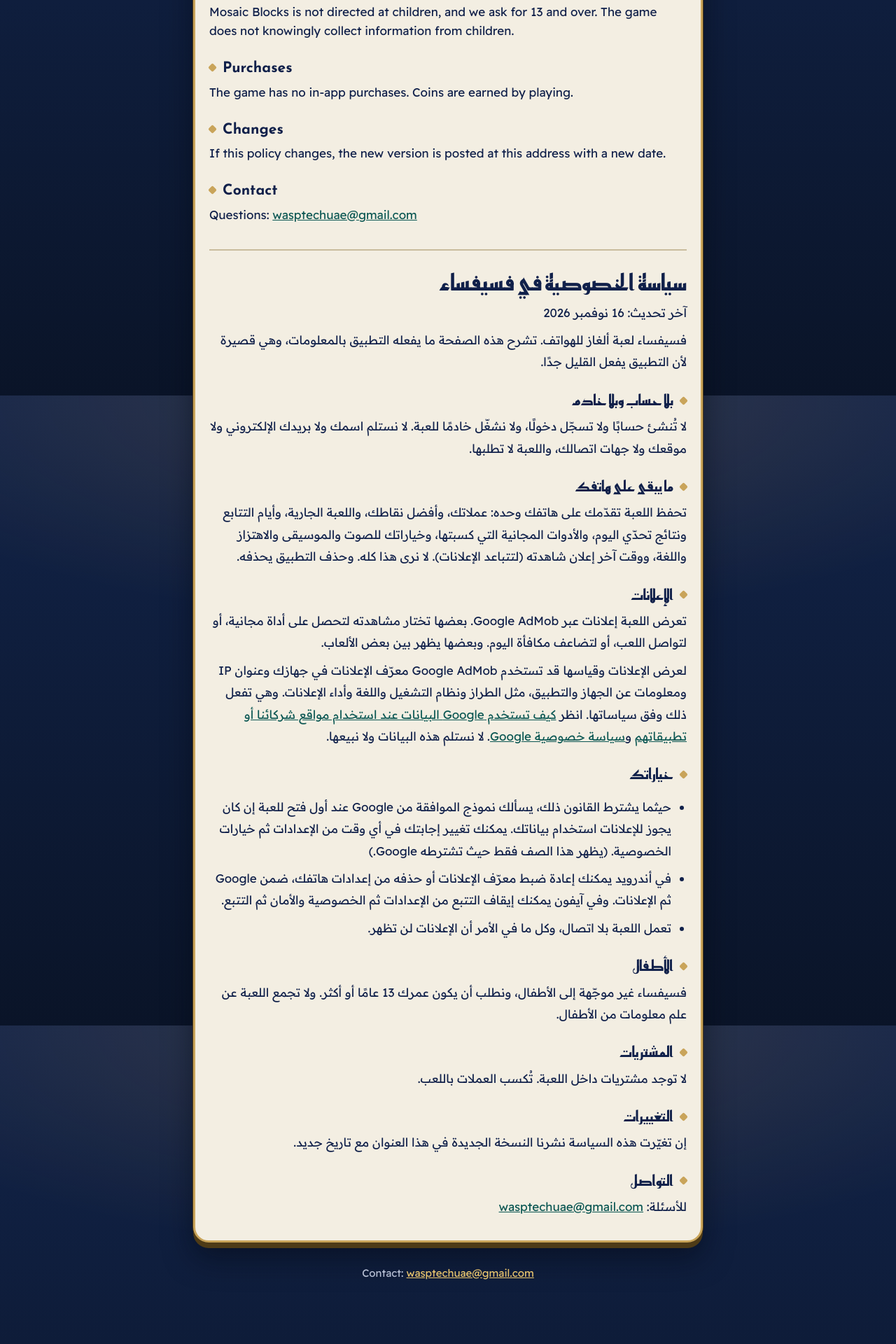
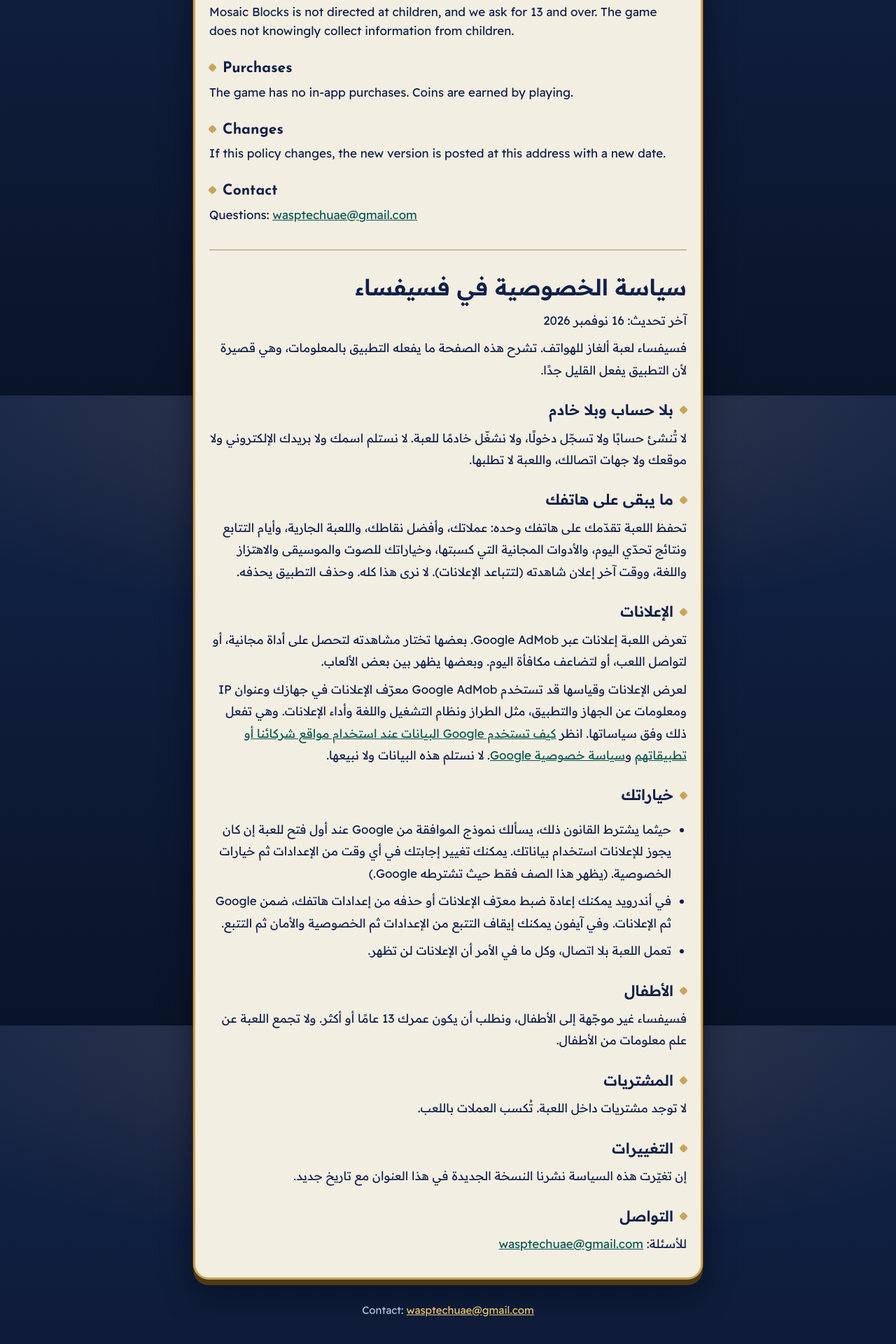
Before and after one commit to wasptechuae/mosaic-blocks-site, a Jekyll site: the page built from privacy/index.md, in a window 1280 px wide. Shown: the part 1235-3155 px from the top of the page at 70% size. Built offline with Jekyll 4.4.1, drawn with Linux system fonts in a browser that asks for light colours; before the commit the page ends 3102 px from its top, so only the background shows below that.

Commit message:
Arabic headings in Readex Pro for legibility
Co-Authored-By: Claude Sonnet 5.5 <noreply@anthropic.com>

```diff
--- a/assets/site.css
+++ b/assets/site.css
@@ -22,6 +22,7 @@ ul{padding-inline-start:22px}
 a{color:var(--link)}
 :focus-visible{outline:3px solid var(--lantern);outline-offset:2px;border-radius:4px}
 section[dir=rtl]{line-height:1.85}
+section[dir=rtl] h1,section[dir=rtl] h2{font-family:"Readex Pro",sans-serif;font-weight:600;line-height:1.5}
 section+section{margin-top:36px;padding-top:28px;border-top:2px solid var(--edge)}
 .langswitch{display:flex;gap:10px;margin:0 0 14px}
 .langswitch a{padding:6px 16px;border-radius:999px;background:var(--sunk);color:var(--ink);font-weight:500;text-decoration:none;box-shadow:0 3px 0 var(--edge)}
```
